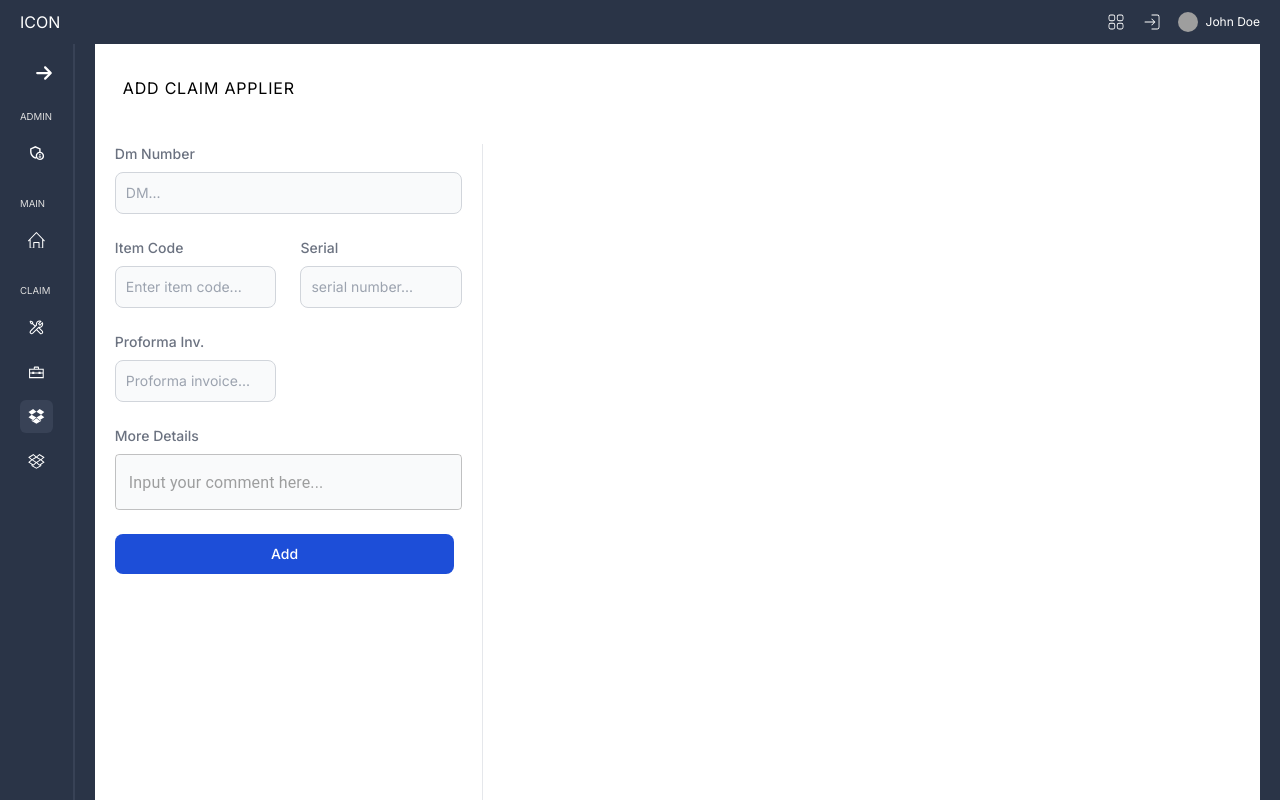
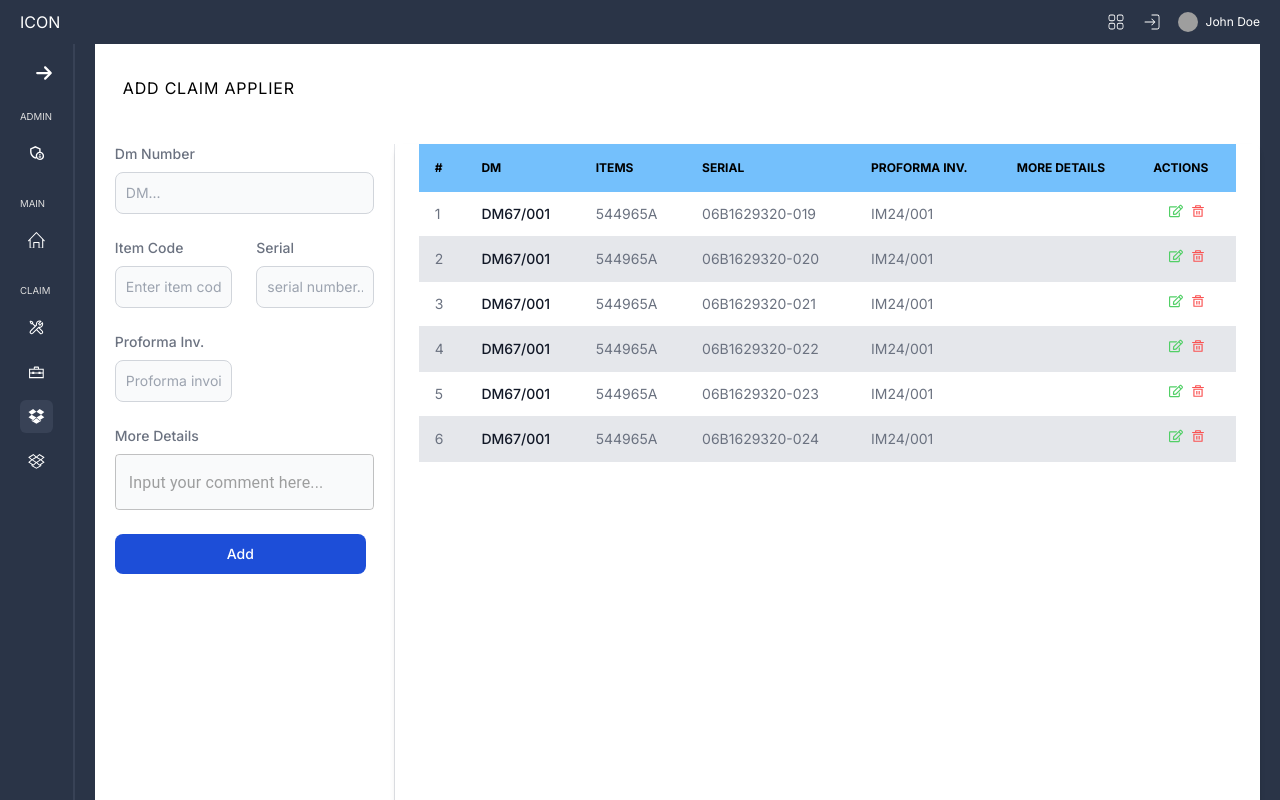
Before and after one commit to Nasaee/cliam-tracking, a React (Vite) app in the folder client/: page /add-appliers in a window 1280 px wide. Shown: the top 800 px of the page. Built offline with nearby package versions, Linux system fonts and the light colour scheme; grey boxes are pictures that could not be loaded.

Commit message:
implement show datatable in AddClaimApplier

```diff
--- a/client/src/commponents/ReadOnlyRow.tsx
+++ b/client/src/commponents/ReadOnlyRow.tsx
@@ -1,28 +1,36 @@
-import { Items } from '../pages/AddClaimApplier';
+import { FaRegEdit } from 'react-icons/fa';
+import { RiDeleteBin5Line } from 'react-icons/ri';
+import { AddItemData } from '../pages/AddClaimApplier';
 
-interface Props {
-  row: Items;
-  handleEditClick: (
-    e: React.MouseEvent<HTMLButtonElement, MouseEvent>,
-    row: Items
-  ) => void;
-  handleDeleteClick: (id: string) => void;
-}
-const ReadOnlyRow = ({ row, handleEditClick, handleDeleteClick }: Props) => {
-  const { serialNumber, dmNumber, itemCode, proformaInv, additionInfo } = row;
+type Props = AddItemData & { index: number };
+
+const ReadOnlyRow = ({
+  index,
+  dmNumber,
+  itemCode,
+  serialNumber,
+  proformaInv,
+  additionInfo,
+}: Props) => {
   return (
     <>
-      <td>{dmNumber}</td>
-      <td>{itemCode}</td>
-      <td>{serialNumber}</td>
-      <td>{proformaInv}</td>
-      <td>{additionInfo}</td>
-      <td>
-        <button type='button' onClick={(e) => handleEditClick(e, row)}>
-          Edit
+      <td className='px-4 py-3'>{index + 1}</td>
+      <th
+        scope='row'
+        className='px-4 py-3 font-medium text-gray-900 whitespace-nowrap'
+      >
+        {dmNumber}
+      </th>
+      <td className='px-4 py-3'>{itemCode}</td>
+      <td className='px-4 py-3'>{serialNumber}</td>
+      <td className='px-4 py-3'>{proformaInv}</td>
+      <td className='px-4 py-3'>{additionInfo}</td>
+      <td className='flex justify-center gap-2 px-4 py-3'>
+        <button type='button'>
+          <FaRegEdit className='text-[#51cf66]' />
         </button>
-        <button type='button' onClick={() => handleDeleteClick(serialNumber)}>
-          Delete
+        <button type='button'>
+          <RiDeleteBin5Line className='text-[#fa5252] cursor-pointer' />
         </button>
       </td>
     </>
--- a/client/src/pages/AddClaimApplier.tsx
+++ b/client/src/pages/AddClaimApplier.tsx
@@ -2,29 +2,27 @@ import { useForm } from 'react-hook-form';
 import { useSelector, useDispatch } from 'react-redux';
 import { RootState } from '../store/rootReducer';
 import { TextField } from '@mui/material';
+import ReadOnlyRow from '../commponents/ReadOnlyRow';
+import { useState } from 'react';
+import { addItem } from '../store/addApplier/addApplierSlice';
 
 export type AddItemData = {
   dmNumber: '';
-  itemCode:
-    | ''
-    | '544965'
-    | '544965A'
-    | '544965AF'
-    | '544965D'
-    | '544990'
-    | '544990A'
-    | '544990AF'
-    | '544990D'
-    | '544995'
-    | '544995A'
-    | '544995AF'
-    | '544995D';
+  itemCode: '';
   serialNumber: '';
   proformaInv: '';
   additionInfo: '';
 };
 
 const AddClaimApplier = () => {
+  const itemsToAddDB = useSelector(
+    (state: RootState) => state.applierToAddDB as AddItemData[]
+  );
+
+  const dispatch = useDispatch();
+
+  const [rowToEdit, setRowToEdit] = useState<AddItemData | null>(null);
+
   const {
     register,
     handleSubmit,
@@ -34,6 +32,7 @@ const AddClaimApplier = () => {
 
   const onSubmit = handleSubmit((data: AddItemData) => {
     console.log(data);
+    dispatch(addItem(data));
     reset({
       dmNumber: data.dmNumber, // Keep dmNumber unchanged
       itemCode: '',
@@ -45,15 +44,15 @@ const AddClaimApplier = () => {
   return (
     <section className='bg-white flex flex-col gap-6 text-black py-8'>
       <h1 className='mb-5 tracking-wider uppercase px-7'>Add Claim Applier</h1>
-      <div className='grid grid-cols-[1fr_2fr] min-h-screen'>
+      <div className='flex min-h-screen'>
         <form
-          className='add-items | flex flex-col gap-6 min-w-[300px] max-w-[400px] border-r px-5'
+          className='add-items | flex flex-col gap-6 w-[300px]   border-r px-5'
           onSubmit={onSubmit}
         >
           <div>
             <label
               htmlFor='first_name'
-              className='block mb-2 text-sm font-medium text-gray-500 '
+              className='block mb-2 text-sm font-medium text-gray-500'
             >
               Dm Number
             </label>
@@ -61,13 +60,16 @@ const AddClaimApplier = () => {
               type='text'
               id='itemCode'
               autoComplete='off'
-              className='bg-gray-50 border border-gray-300 text-gray-900 text-sm rounded-lg block w-full p-2.5'
+              className='bg-gray-50 border border-gray-300 text-gray-900 text-sm rounded-lg block w-full p-2.5 uppercase'
               placeholder='DM...'
               {...register('dmNumber', {
                 required: 'This field is required',
                 validate: (value) =>
                   value.startsWith('DM') || 'DM must start with "DM"',
               })}
+              onInput={(e) =>
+                (e.currentTarget.value = e.currentTarget.value.toUpperCase())
+              }
             />
             {errors.dmNumber && (
               <span className='text-red-500'>{errors.dmNumber.message}</span>
@@ -173,12 +175,53 @@ const AddClaimApplier = () => {
 
           <button
             type='submit'
-            className='text-white bg-blue-700 hover:bg-blue-800 focus:ring-4 focus:ring-blue-300 font-medium rounded-lg text-sm px-5 py-2.5 me-2 mb-2 dark:bg-blue-600 dark:hover:bg-blue-700 focus:outline-none dark:focus:ring-blue-800'
+            className='text-white bg-blue-700 hover:bg-blue-800 focus:ring-4 focus:ring-blue-300 font-medium rounded-lg text-sm px-5 py-2.5 me-2 mb-2 focus:outline-none'
           >
             Add
           </button>
         </form>
-        <div className='table'></div>
+
+        <div className='flex-1 px-6 shadow-md sm:rounded-lg overflow-auto'>
+          <table className='w-full text-sm text-left rtl:text-right text-gray-500 as AddItemData[]'>
+            <thead className='text-xs text-black uppercase bg-[#74c0fc]'>
+              <tr>
+                <th scope='col' className='px-4 py-4'>
+                  #
+                </th>
+                <th scope='col' className='px-4 py-4'>
+                  DM
+                </th>
+                <th scope='col' className='px-4 py-4'>
+                  Items
+                </th>
+                <th scope='col' className='px-4 py-4'>
+                  Serial
+                </th>
+                <th scope='col' className='px-4 py-4'>
+                  Proforma Inv.
+                </th>
+                <th scope='col' className='px-4 py-4'>
+                  More Details
+                </th>
+                <th scope='col' className='px-4 py-4'>
+                  Actions
+                </th>
+              </tr>
+            </thead>
+            <tbody>
+              {itemsToAddDB.map((item: AddItemData, index) => {
+                return (
+                  <tr
+                    key={item.serialNumber}
+                    className='odd:bg-white even:bg-gray-200  border-b'
+                  >
+                    <ReadOnlyRow {...item} index={index} />
+                  </tr>
+                );
+              })}
+            </tbody>
+          </table>
+        </div>
       </div>
     </section>
   );
```
